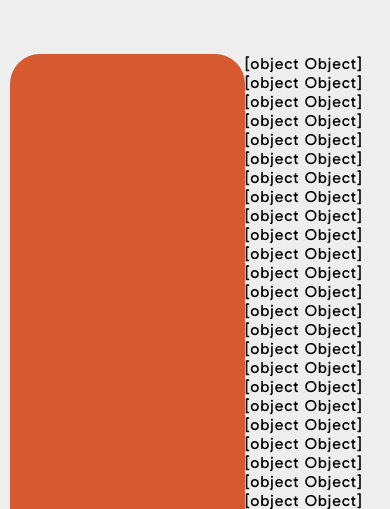
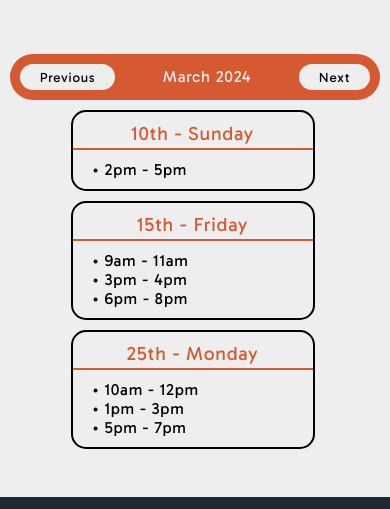
Before and after one commit to jacobhumston/bpa23, a website: page src/client/contact-us.html in a window 390 px wide. Shown: the part 966-1475 px from the top of the page. Drawn offline with Linux system fonts and the light colour scheme.

Commit message:
Finished calender.

```diff
--- a/src/client/css/contact.css
+++ b/src/client/css/contact.css
@@ -169,10 +169,44 @@
     max-width: 95%;
     margin-right: auto;
     margin-left: auto;
+    padding: 0px;
+    flex-wrap: wrap;
+    justify-content: center;
 }
 
 #mobileCalenderControls {
+    flex-basis: 100%;
+}
+
+.mobileCalenderCard {
+    background-color: var(--background);
+    max-width: 200px;
     width: 100%;
+    padding: 10px;
+    padding-left: 20px;
+    padding-right: 20px;
+    margin-bottom: 10px;
+    border-radius: 15px;
+    position: relative;
+    display: inline-block;
+    border: solid 2px var(--text);
+    margin-right: 5px;
+}
+
+.mobileCalenderCardDateText {
+    color: var(--accent);
+    margin: 0px;
+    margin-bottom: 10px;
+    font-size: larger;
+    border-bottom: solid 2px var(--accent);
+    padding-bottom: 3px;
+    width: calc(100% + 40px);
+    margin-left: -20px;
+    text-align: center;
+}
+
+.mobileCalenderCardReservationsText {
+    margin: 0px;
 }
 
 @media screen and (width < 890px) {
--- a/src/client/javascript/contact.js
+++ b/src/client/javascript/contact.js
@@ -152,7 +152,6 @@ window.addEventListener('DOMContentLoaded', async function () {
                         .map((time) => `${time.timeStart} - ${time.timeEnd}`)
                         .join('<br>');
                 }
-                mobileCalender.insertAdjacentText("beforeend", reservation)
             }
 
             if (dayReservationsText.innerText === '') {
@@ -166,6 +165,58 @@ window.addEventListener('DOMContentLoaded', async function () {
                 calender.insertAdjacentElement('beforeend', calenderBreak);
             }
         }
+
+        let addedCard = false;
+        for (const reservation of reservations) {
+            if (reservation.year === year && reservation.month === month) {
+                addedCard = true;
+                const card = document.createElement('div');
+                card.classList.add('mobileCalenderCard');
+                mobileCalender.insertAdjacentElement('beforeend', card);
+
+                const dateText = document.createElement('p');
+                dateText.classList.add('mobileCalenderCardDateText');
+                card.insertAdjacentElement('afterbegin', dateText);
+                dateText.innerText = new Date(year, month - 1, reservation.day).toLocaleDateString(undefined, {
+                    weekday: 'long',
+                    day: 'numeric'
+                });
+
+                {
+                    // SOURCE: https://stackoverflow.com/questions/15397372/javascript-new-date-ordinal-st-nd-rd-th
+                    const nth = (d) => {
+                        if (d > 3 && d < 21) return 'th';
+                        switch (d % 10) {
+                            case 1:
+                                return 'st';
+                            case 2:
+                                return 'nd';
+                            case 3:
+                                return 'rd';
+                            default:
+                                return 'th';
+                        }
+                    };
+                    const day = dateText.innerText.split(' ')[0];
+                    const weekday = dateText.innerText.split(' ')[1];
+                    dateText.innerText = `${day}${nth(parseInt(day))} - ${weekday}`;
+                }
+
+                const reservationsText = document.createElement('p');
+                reservationsText.classList.add('mobileCalenderCardReservationsText');
+                card.insertAdjacentElement('beforeend', reservationsText);
+                reservationsText.innerHTML = reservation.times
+                    .map((time) => `• ${time.timeStart} - ${time.timeEnd}`)
+                    .join('<br>');
+            }
+        }
+
+        if (!addedCard) {
+            const card = document.createElement('div');
+            card.classList.add('mobileCalenderCard');
+            mobileCalender.insertAdjacentElement('beforeend', card);
+            card.innerText = 'No reservations found for this month.';
+        }
     }
 
     updateCalender();
```
